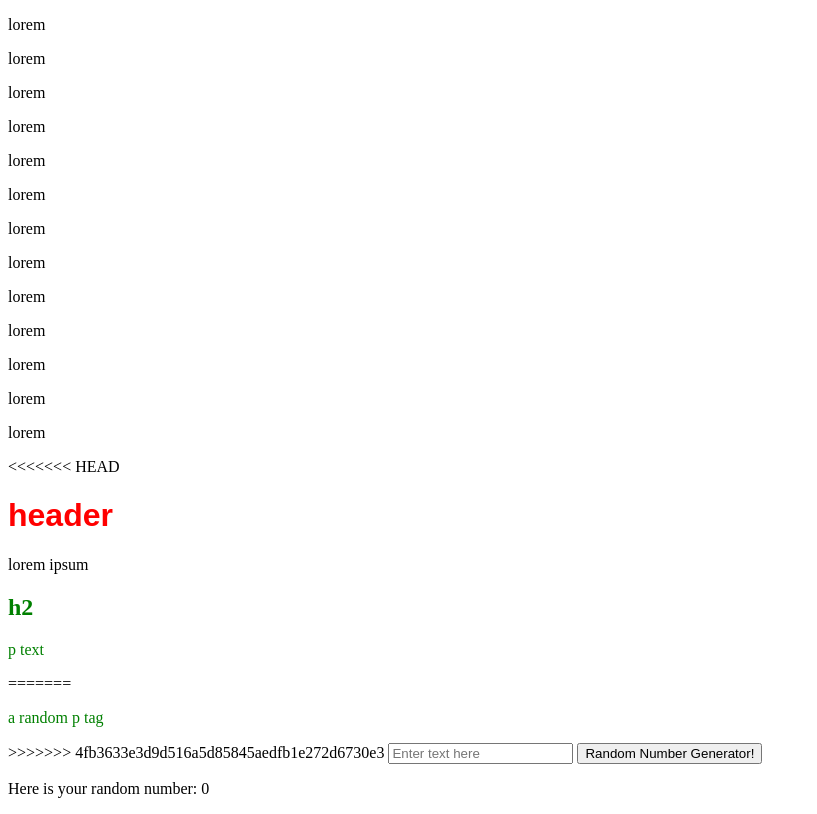
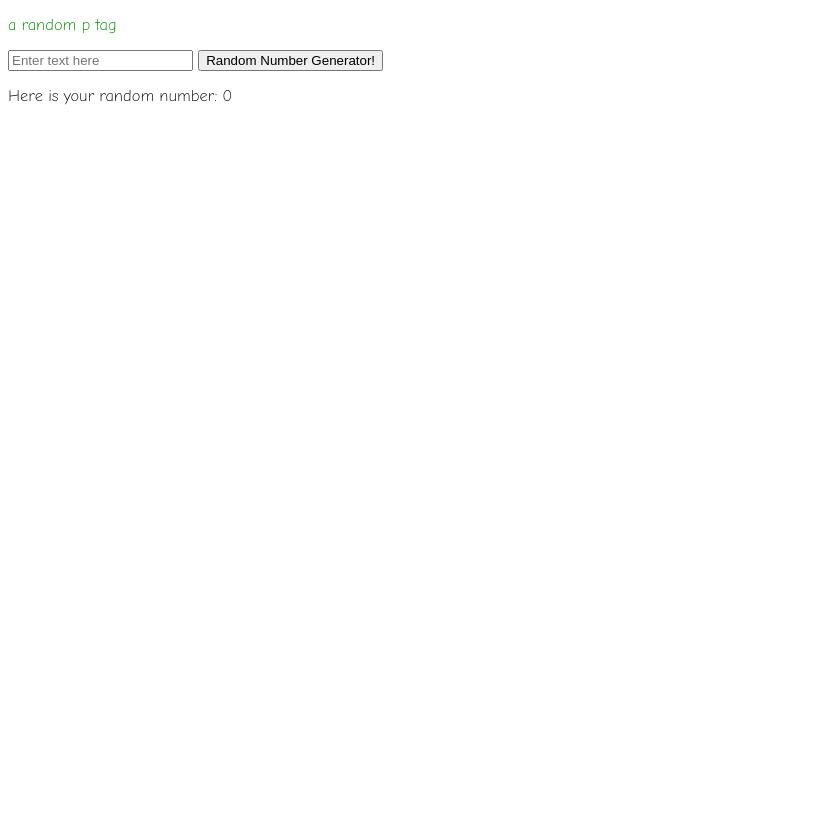
Before and after one commit to LawrenceELee/practice-fixing-merge-conflicts, a plain HTML site: page index.html in a window 1280 px wide. Shown: the whole page, without its empty margins (0-817 px from the left). Drawn offline with Linux system fonts and the light colour scheme.

Commit message:
commiting changes

```diff
--- a/index.css
+++ b/index.css
@@ -1,3 +1,6 @@
+body {
+  font-family: 'Comic Neue', cursive;
+}
 h1 {
   font-family: Sans-Serif;
   color: red;
--- a/index.html
+++ b/index.html
@@ -1,31 +1,13 @@
 <!DOCTYPE html>
-<html>
-  <p>lorem</p>
-  <p>lorem</p>
-  <p>lorem</p>
-  <p>lorem</p>
-  <p>lorem</p>
-  <p>lorem</p>
-  <p>lorem</p>
-  <p>lorem</p>
-  <p>lorem</p>
-  <p>lorem</p>
-  <p>lorem</p>
-  <p>lorem</p>
+<html lang="en">
   <head>
+    <link rel="preconnect" href="https://fonts.gstatic.com" crossorigin>
+    <link href="https://fonts.googleapis.com/css2?family=Comic+Neue:wght@300&display=swap" rel="stylesheet">
     <link href="index.css" rel="stylesheet" type="text/css" />
   </head>
-  <p>lorem</p>
   <body>
     <script src="index.js"></script>
-<<<<<<< HEAD
-    <h1>header</h1>
-    <p>lorem ipsum</p>
-    <h2 class="headertwo">h2</h2>
-    <p class="headertwo">p text</p>
-=======
     <p class="headertwo">a random p tag</p>
->>>>>>> 4fb3633e3d9d516a5d85845aedfb1e272d6730e3
     <input type="text" placeholder="Enter text here">
     <button type="button" onClick="getRandomNumber()">Random Number Generator!</button>
     <p>Here is your random number: <a id="randomNum">0</a></p>
```
